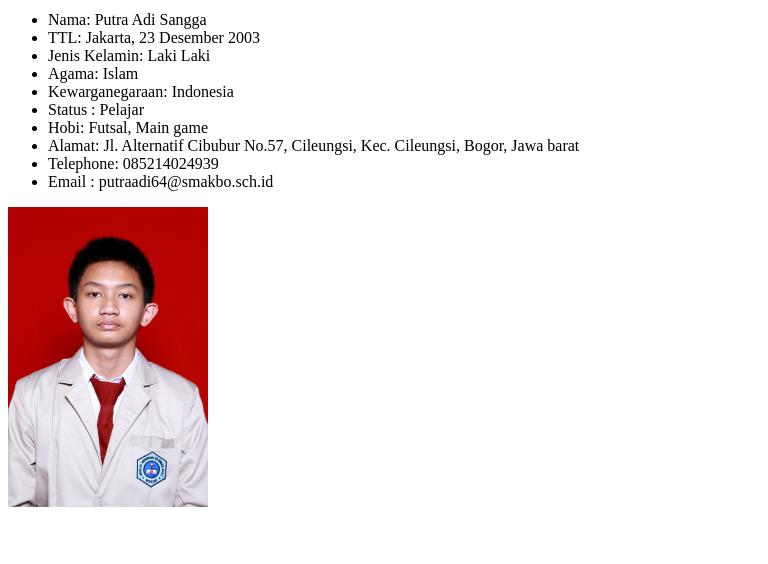
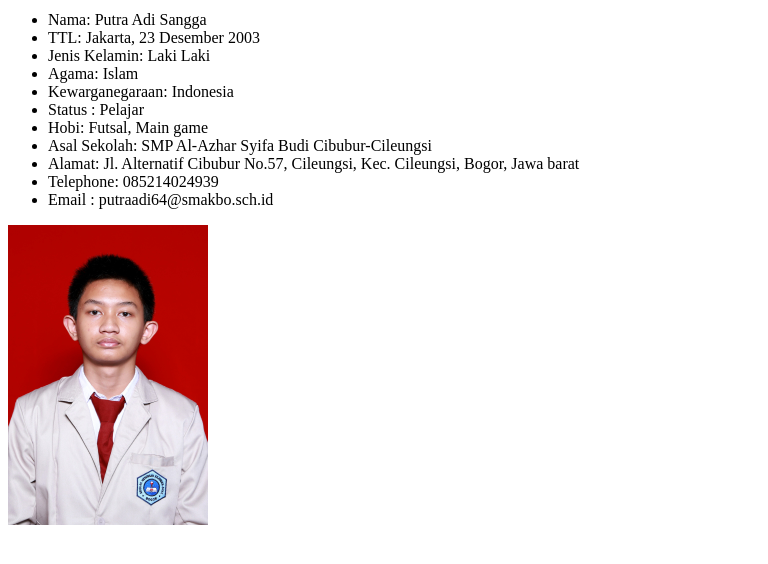
Before and after one commit to putraadi23/putraadi23.github.io, a plain HTML site: page index.html in a window 1280 px wide. Shown: the part 90-654 px from the top of the page, without its empty margins (0-768 px from the left). Drawn offline with Linux system fonts and the light colour scheme.

Commit message:
Update index.html

```diff
--- a/index.html
+++ b/index.html
@@ -11,6 +11,7 @@
 		<li>Kewarganegaraan: Indonesia</li>
 		<li>Status : Pelajar</li>
 		<li>Hobi: Futsal, Main game</li>
+		<li>Asal Sekolah: SMP Al-Azhar Syifa Budi Cibubur-Cileungsi</li>
 		<li>Alamat: Jl. Alternatif Cibubur No.57, Cileungsi, Kec. Cileungsi, Bogor, Jawa barat</li>
 		<li>Telephone: 085214024939</li>
 		<li>Email : putraadi64@smakbo.sch.id</li>
```
